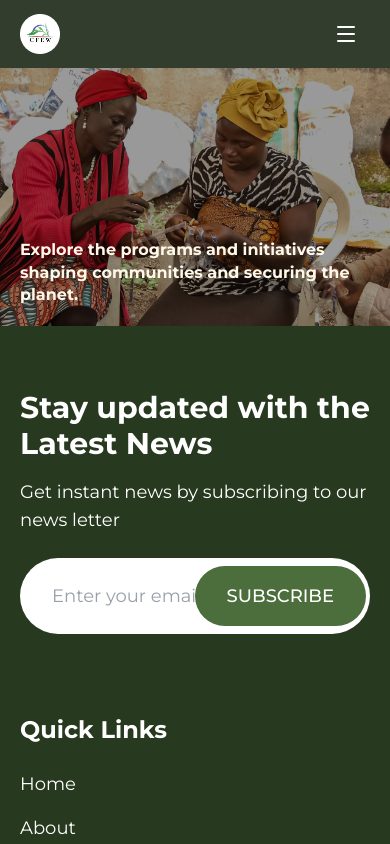
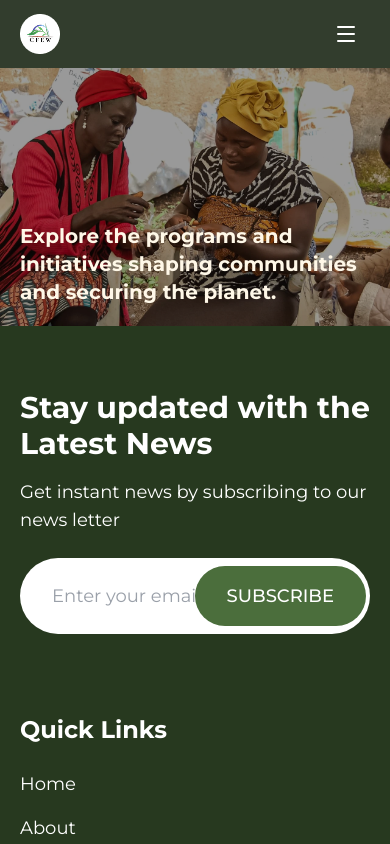
Before and after one commit to Akintayo74/CFEW-website-dian, a React (Vite) app: page /programs in a window 390 px wide. Shown: the top 844 px of the page. Built offline with nearby package versions, Linux system fonts and the light colour scheme.

Commit message:
Add ngrok to 'vite.config.js'

```diff
--- a/src/components/ImageBanner/ImageBanner.jsx
+++ b/src/components/ImageBanner/ImageBanner.jsx
@@ -6,11 +6,11 @@ function ImageBanner({ imageSrc, imageAlt, children }) {
       <img
         src={imageSrc}
         alt={imageAlt}
-        className='w-full'
+        className='w-full object-cover'
       />
       <div className='absolute inset-0 bg-black/40'></div>
 
-      <h1 className='absolute bottom-5 left-0 px-5 leading-[1.4] lg:px-10 lg:bottom-15  text-cfew-interface font-bold text-base md:text-4xl lg:text-5xl md:leading-tight'>
+      <h1 className='absolute bottom-5 left-0 px-5 leading-[1.4] lg:px-10 lg:bottom-15  text-cfew-interface font-bold text-xl md:text-4xl lg:text-5xl md:leading-tight'>
         { children }
       </h1>
 
--- /dev/null
+++ b/src/components/PreviousInitiatives/PreviousInitiatives.jsx
@@ -0,0 +1,7 @@
+import React from 'react';
+
+function PreviousInitiatives() {
+  return <div></div>;
+}
+
+export default PreviousInitiatives;
--- /dev/null
+++ b/src/components/PreviousInitiatives/index.js
@@ -0,0 +1,2 @@
+export * from './PreviousInitiatives';
+export { default } from './PreviousInitiatives';
--- a/vite.config.js
+++ b/vite.config.js
@@ -1,43 +1,3 @@
-// import { defineConfig } from 'vite'
-// import react from '@vitejs/plugin-react'
-// import tailwindcss from '@tailwindcss/vite'
-
-// // https://vite.dev/config/
-// export default defineConfig({
-//   plugins: [
-//     react(),
-//     tailwindcss(),
-//   ],
-// })
-
-
-// import { defineConfig } from 'vite'
-// import react from '@vitejs/plugin-react'
-// import tailwindcss from '@tailwindcss/vite'
-// import path from 'path'
-
-// // https://vite.dev/config/
-// export default defineConfig({
-//   plugins: [
-//     react(),
-//     tailwindcss(),
-//   ],
-//   resolve: {
-//     alias: {
-//       '@': path.resolve(__dirname, './src'),
-//       '@/components': path.resolve(__dirname, './src/components'),
-//       '@/assets': path.resolve(__dirname, './src/assets'),
-//       '@/pages': path.resolve(__dirname, './src/pages'),
-//       '@/hooks': path.resolve(__dirname, './src/hooks'),
-//       '@/helpers': path.resolve(__dirname, './src/helpers'),
-//       '@/constants': path.resolve(__dirname, './src/constants'),
-//       '@/utils': path.resolve(__dirname, './src/utils'),
-//     }
-//   }
-// })
-
-
-
 import { defineConfig } from 'vite'
 import react from '@vitejs/plugin-react'
 import tailwindcss from '@tailwindcss/vite'
@@ -55,5 +15,10 @@ export default defineConfig({
       '@/components': fileURLToPath(new URL('./src/components', import.meta.url)),
       '@/assets': fileURLToPath(new URL('./src/assets', import.meta.url)),
     }
+  },
+  server: {
+    allowedHosts: [
+      'f94cc9d5f444.ngrok-free.app' // 👈 add your ngrok domain here
+    ]
   }
 })
```
